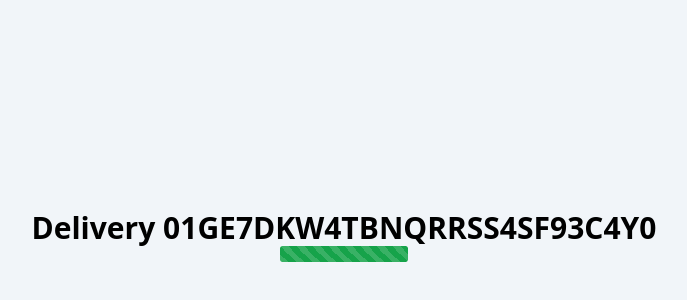
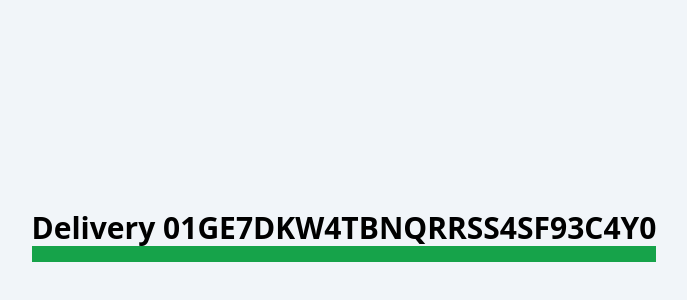
Before and after one commit to GutoFrr/react-fastapi, a React (Vite) app in the folder client/: page / in a window 1280 px wide. Shown: the part 164-464 px from the top of the page, without its empty margins (296-983 px from the left). Built offline with nearby package versions, Linux system fonts and the light colour scheme.

Commit message:
progress bar styled

```diff
--- a/client/src/components/Delivery.tsx
+++ b/client/src/components/Delivery.tsx
@@ -5,7 +5,7 @@ const Delivery = () => {
     id: '01GE7DKW4TBNQRRSS4SF93C4Y0',
     budget: 50,
     notes: 'Pick 2 burguers',
-    status: 'readay',
+    status: 'completed',
   })
 
   return (
@@ -13,9 +13,26 @@ const Delivery = () => {
       <h1 className="text-3xl font-bold dark:text-white">
         Delivery {state.id}
       </h1>
-      <div className="w-32 mx-auto rounded-sm overflow-hidden">
-        {state.status != 'ready' ? (
-          <div className=" h-4 bg-green-600 progress-bar rounded-sm"></div>
+      <div className="h-4 flex items-center mx-auto rounded-sm bg-slate-50">
+        {state.status !== 'ready' ? (
+          <div
+            className={
+              state.status === 'active'
+                ? 'h-4 bg-green-600 progress-bar-striped w-1/2'
+                : 'h-4 bg-green-600 w-1/2'
+            }
+          ></div>
+        ) : (
+          ''
+        )}
+        {state.status === 'collected' || state.status === 'completed' ? (
+          <div
+            className={
+              state.status === 'collected'
+                ? 'h-4 bg-green-600 progress-bar-striped w-1/2'
+                : 'h-4 bg-green-600 w-1/2'
+            }
+          ></div>
         ) : (
           ''
         )}
--- a/client/src/index.css
+++ b/client/src/index.css
@@ -2,7 +2,7 @@
 @tailwind components;
 @tailwind utilities;
 
-.progress-bar {
+.progress-bar-striped {
   background-image: linear-gradient(
     45deg,
     rgba(255, 255, 255, 0.15) 25%,
@@ -14,8 +14,4 @@
     transparent
   );
   background-size: 1rem 1rem;
-  animation: 1000ms linear 0ms infinite normal none running progress;
 }
-
-@keyframes progress {
-}
```
